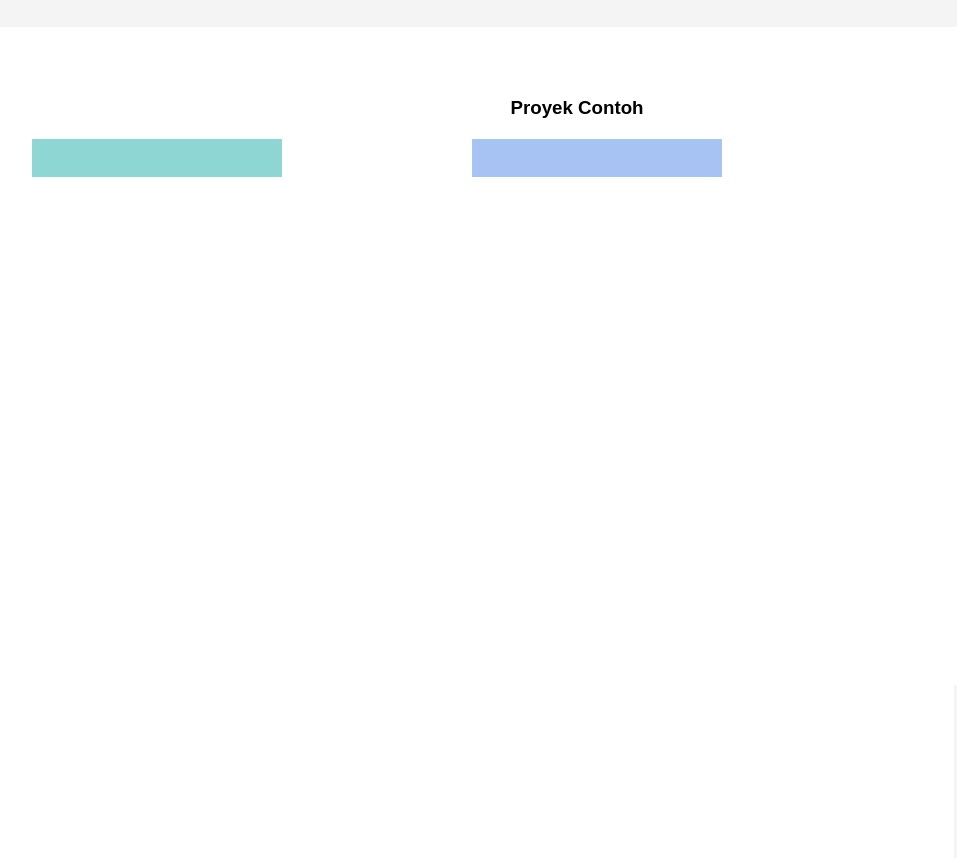
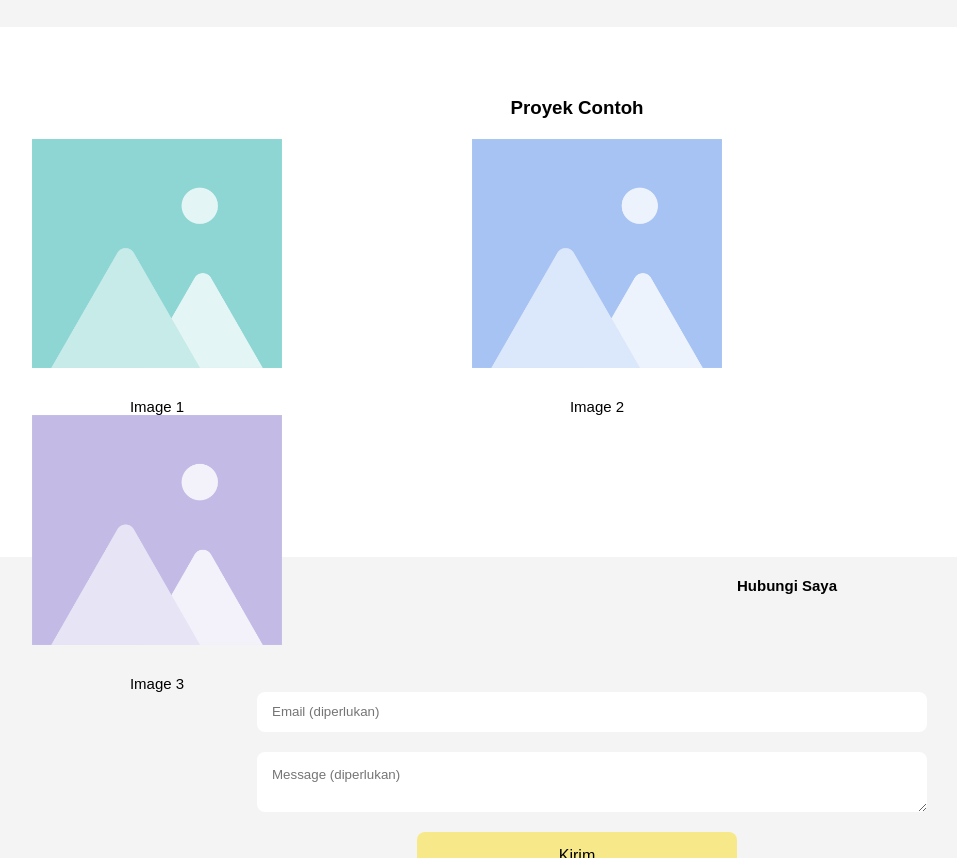
Before and after one commit to miidaaah/Projek01, a plain HTML site: page index.html in a window 1280 px wide. Shown: the part 840-1698 px from the top of the page, without its empty margins (63-1020 px from the left). Drawn offline with Linux system fonts and the light colour scheme.

Commit message:
commit ke lima
ada perubahan lagi

```diff
--- a/index.html
+++ b/index.html
@@ -3,7 +3,7 @@
     <head>
         <meta charset="utf-8">
 	    <meta name="viewport" content="width=device-width, initial-scale=1">
-	    <title>NINJA KEN</title>
+	    <title>Proyek HTML&CSS</title>
         <Link rel="stylesheet" href="stylesheet.css">
 
     </head>
@@ -26,7 +26,7 @@
                 <p>MY PORTOFOLIO</p>
             </div>
             <div class="image">
-                <img src="Ninja Ken.PNG" alt="">
+                <img src="Ninja Ken.png" alt="">
             </div>
 
         </div>
@@ -37,15 +37,15 @@
         <div class="proyek-wrapper">
             <h3 class="section-title">Proyek Contoh</h3>
 			<div class="proyek-image">
-				<img src="1.PNG">
+				<img src="1.png">
 				<p>Image 1</p>
 			</div>
 			<div class="proyek-image">
-			    <img src="2.PNG">
+			    <img src="2.png">
 				<p>Image 2</p>
 			</div>
 			<div class="proyek-image">
-				<img src="3.PNG">
+				<img src="3.png">
 				<p>Image 3</p>
 			</div>
         </div>
```
